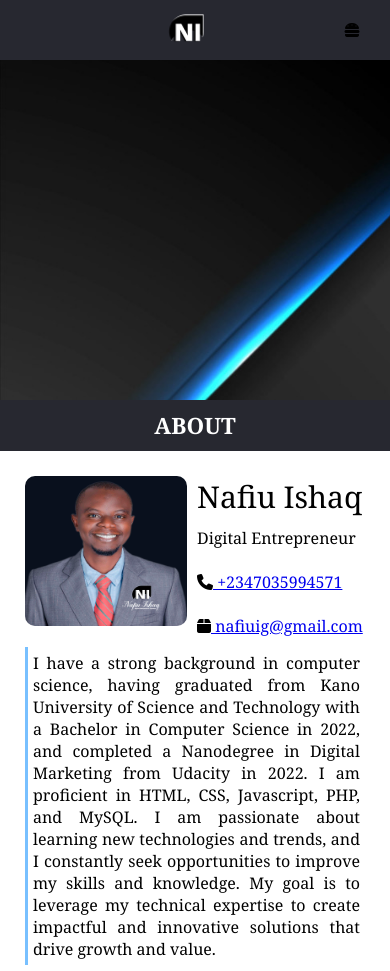
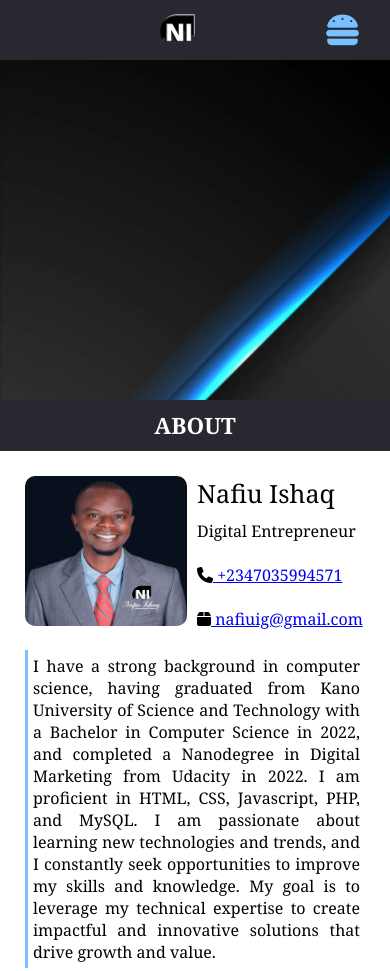
Before and after one commit to nafiuishaaq/Frontend_Dev, a plain HTML site: page CSS/potfolio/index.html in a window 390 px wide. Shown: the top 971 px of the page. Drawn offline with Linux system fonts and the light colour scheme.

Commit message:
fixed paragraph responsiveness

```diff
--- a/CSS/potfolio/style.css
+++ b/CSS/potfolio/style.css
@@ -112,6 +112,7 @@ section{
 .biography{
     clear: both;
     margin: 10px;
+    margin-top: 20px;
     border-left: 3px solid var(--pure);
     padding: 5px;
     text-align: justify;
@@ -209,10 +210,13 @@ section{
     }
 
     .bio p{
-        font-size: 30px;
+        font-size: 25px;
+    }
+
+    .hamburger i{
+        font-size: 35px;
+        color: var(--pure);
     }
 
 
-
-
 }
```
